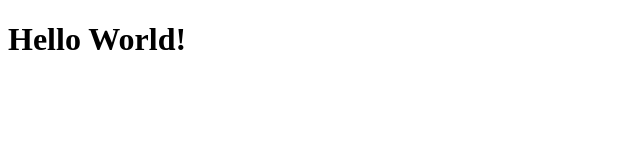
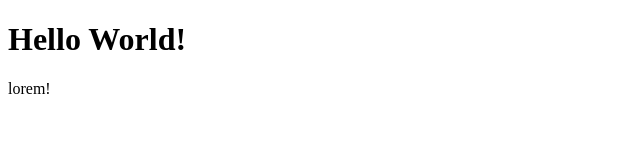
Before and after one commit to nabhanfaqih8/NHgittes4, a plain HTML site: page index.html in a window 1280 px wide. Shown: the full height of the page, 0-640 px from the left. Drawn offline with Linux system fonts and the light colour scheme.

Commit message:
menambahkan faragraf

```diff
--- a/index.html
+++ b/index.html
@@ -7,5 +7,6 @@
 </head>
 <body>
     <h1>Hello World!</h1>
+<p>lorem!</p>
 </body>
 </html>
```
